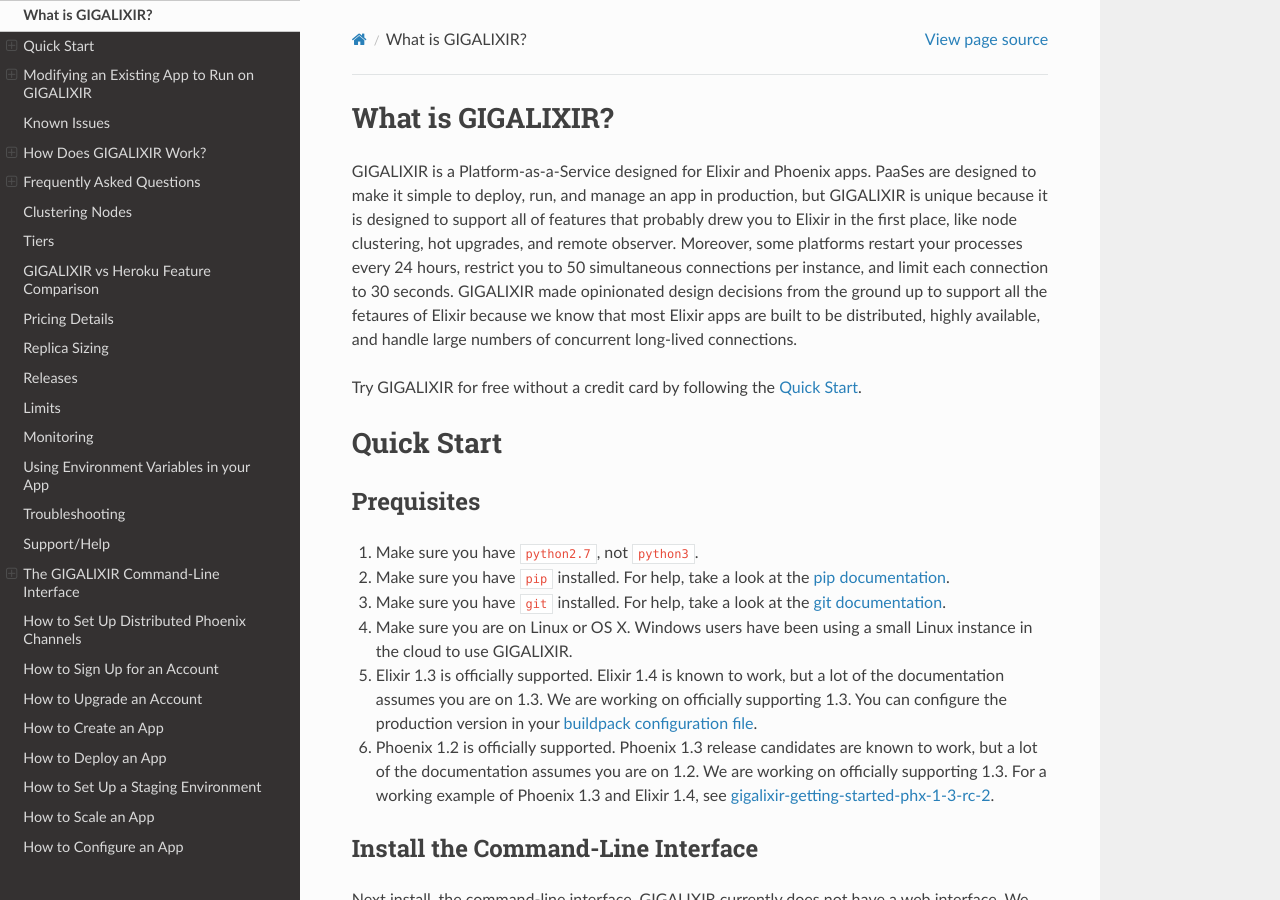
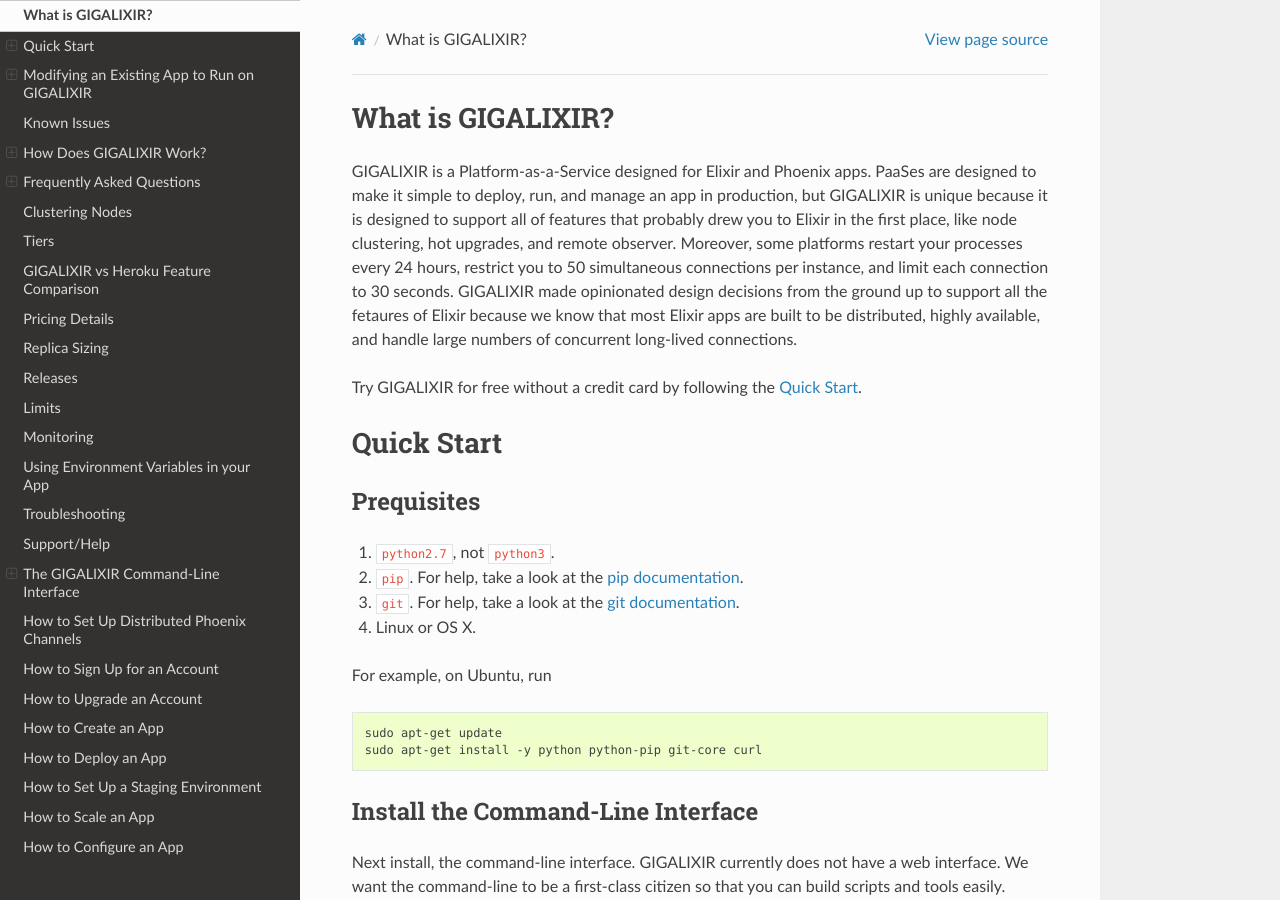
Before and after one commit to gigalixir/gigalixir-cli, a Sphinx documentation site: the page built from docs/source/main.rst, in a window 1280 px wide and 900 px high. Built offline with Sphinx 7.4.7 and the Read the Docs theme 2.0.0, drawn with Linux system fonts in a browser that asks for light colours; some of the changed text lies outside the part shown.

Commit message:
docs and info messages.

```diff
--- a/docs/source/main.rst
+++ b/docs/source/main.rst
@@ -19,12 +19,20 @@ Prequisites
 .. role:: bash(code)
     :language: bash
 
-#. Make sure you have :bash:`python2.7`, not :bash:`python3`.
-#. Make sure you have :bash:`pip` installed. For help, take a look at the `pip documentation`_.
-#. Make sure you have :bash:`git` installed. For help, take a look at the `git documentation`_.
-#. Make sure you are on Linux or OS X. Windows users have been using a small Linux instance in the cloud to use GIGALIXIR.
-#. Elixir 1.3 is officially supported. Elixir 1.4 is known to work, but a lot of the documentation assumes you are on 1.3. We are working on officially supporting 1.3. You can configure the production version in your `buildpack configuration file`_.
-#. Phoenix 1.2 is officially supported. Phoenix 1.3 release candidates are known to work, but a lot of the documentation assumes you are on 1.2. We are working on officially supporting 1.3. For a working example of Phoenix 1.3 and Elixir 1.4, see `gigalixir-getting-started-phx-1-3-rc-2`_.
+#. :bash:`python2.7`, not :bash:`python3`.
+#. :bash:`pip`. For help, take a look at the `pip documentation`_.
+#. :bash:`git`. For help, take a look at the `git documentation`_.
+#. Linux or OS X.
+
+.. #. Elixir 1.3 is officially supported. Elixir 1.4 is known to work, but a lot of the documentation assumes you are on 1.3. We are working on officially supporting 1.3. You can configure the production version in your `buildpack configuration file`_.
+.. #. Phoenix 1.2 is officially supported. Phoenix 1.3 release candidates are known to work, but a lot of the documentation assumes you are on 1.2. We are working on officially supporting 1.3. For a working example of Phoenix 1.3 and Elixir 1.4, see `gigalixir-getting-started-phx-1-3-rc-2`_.
+
+For example, on Ubuntu, run
+
+.. code-block:: bash
+
+    sudo apt-get update
+    sudo apt-get install -y python python-pip git-core curl
 
 .. _`buildpack configuration file`: https://github.com/HashNuke/heroku-buildpack-elixir#configuration
 .. _`beta sign up form`: https://docs.google.com/forms/d/e/1FAIpQLSdB1Uh1mGQHqIIX7puoZvwm9L93bR88cM1uGeSOCXh06_smVg/viewform
@@ -811,16 +819,9 @@ All app configuration is done through envirnoment variables. You can get, set, a
 
 .. code-block:: bash
 
-    $ gigalixir configs $APP_NAME
-    {}
-    $ gigalixir set_config $APP_NAME FOO bar
-    $ gigalixir configs $APP_NAME
-    {
-      "FOO": "bar"
-    }
-    $ gigalixir delete_config $APP_NAME FOO
-    $ gigalixir configs $APP_NAME
-    {}
+    gigalixir configs $APP_NAME
+    gigalixir set_config $APP_NAME FOO bar
+    gigalixir delete_config $APP_NAME FOO
 
 .. _`hot-configure`:
 .. _`hot configuration updates`:
@@ -856,7 +857,12 @@ with the new release.
 
 .. code-block:: bash
 
-    $ gigalixir releases foo
+    gigalixir releases $APP_NAME
+
+You should see something like this
+
+.. code-block:: bash
+
     [
       {
         "created_at": "2017-04-12T17:43:28.000+00:00",
```
Also changed, not shown: 1 other file.
